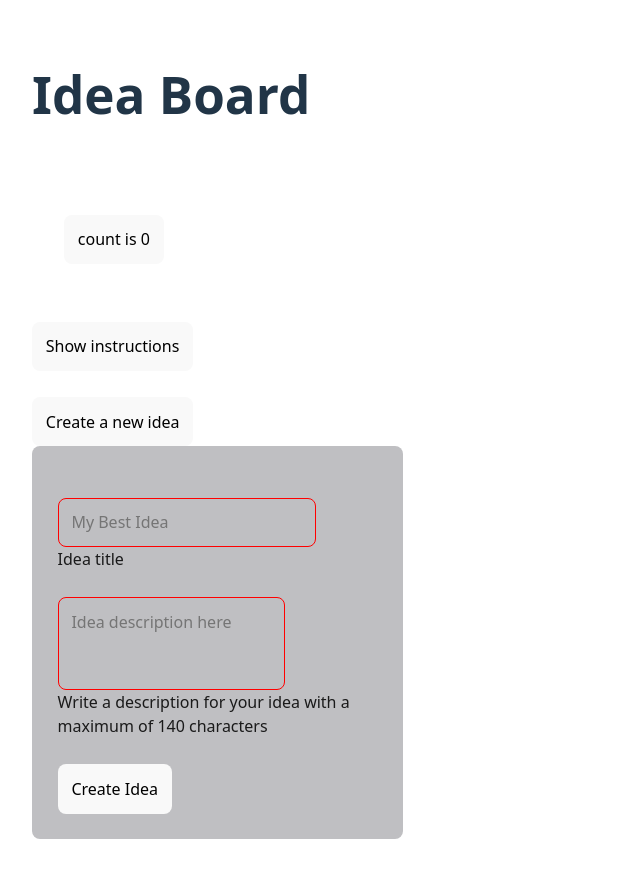
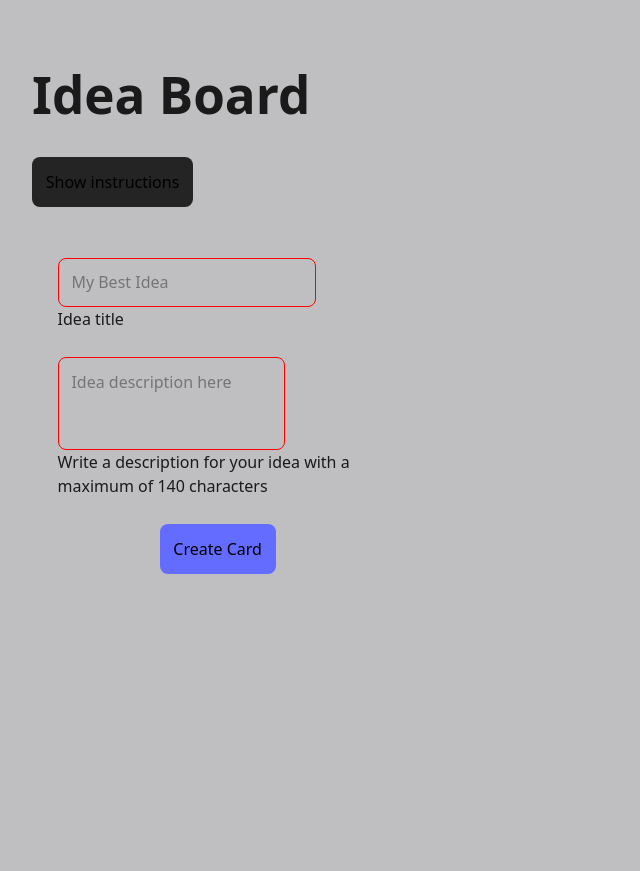
Before and after one commit to juliscapucin/idea-board, a React (Vite) app: page / in a window 1280 px wide. Shown: the whole page, without its empty margins (0-640 px from the left). After the commit the page ends 800 px from the top, so only its background shows below. Built offline with nearby package versions, Linux system fonts and the light colour scheme.

Commit message:
idea card form functionality + styles

```diff
--- a/src/App.tsx
+++ b/src/App.tsx
@@ -1,28 +1,34 @@
-import { useState } from "react"
+import { useRef, useState } from "react"
 
 import "./App.css"
 
-import { IdeaCard, Instructions } from "./components/"
+import { IdeaCard, IdeaCardForm, Instructions } from "./components/"
+
+import { IdeaCard as IdeaCardType } from "./types"
 
 function App() {
-	const [count, setCount] = useState(0)
+	const ideaCardFormRef = useRef<HTMLDivElement | null>(null)
 
-	const createIdea = () => {
-		console.log("createIdea")
-	}
+	const [ideaCardCollection, setIdeaCardCollection] = useState<IdeaCardType[]>(
+		[]
+	)
 
 	return (
-		<>
+		<main className='main'>
 			<h1>Idea Board</h1>
-			<div className='card'>
-				<button onClick={() => setCount((count) => count + 1)}>
-					count is {count}
-				</button>
+			<Instructions />
+			<div className='main__desktop'>
+				<IdeaCardForm {...{ ideaCardCollection, setIdeaCardCollection }} />
+				{ideaCardCollection.map((ideaCard) => {
+					return (
+						<IdeaCard
+							ref={ideaCardFormRef}
+							{...{ title: ideaCard.title, description: ideaCard.description }}
+						/>
+					)
+				})}
 			</div>
-			<Instructions />
-			<button onClick={() => createIdea()}>Create a new idea</button>
-			<IdeaCard />
-		</>
+		</main>
 	)
 }
 
--- a/src/components/IdeaCard.tsx
+++ b/src/components/IdeaCard.tsx
@@ -1,23 +1,21 @@
-import { useActionState, useRef } from "react"
+import { Ref } from "react"
 
-export default function IdeaCard() {
+type IdeaCardProps = {
+	ref: Ref<HTMLDivElement> | undefined
+	title: string
+	description: string
+}
+
+export default function IdeaCard({ ref, title, description }: IdeaCardProps) {
 	// const [data, action] = useActionState()
-	const formRef = useRef<null | HTMLFormElement>(null)
 
-	const createIdea = () => {
-		if (formRef.current) {
-			const inputs = formRef.current.querySelectorAll("input")
-
-			inputs.forEach((input) => {
-				input.value = ""
-			})
-		}
-	}
+	const editIdea = () => {}
 
 	return (
-		<div className='idea-card text-left'>
-			<form ref={formRef} action={createIdea}>
+		<div ref={ref} className='idea-card text-left'>
+			<form action={editIdea}>
 				<input
+					value={title}
 					type='text'
 					id='title'
 					name='title'
@@ -25,9 +23,12 @@ export default function IdeaCard() {
 					placeholder='My Best Idea'
 					required
 				/>
-				<label htmlFor='title'>Idea title</label>
+				<label className='opacity-0' htmlFor='title'>
+					Idea title
+				</label>
 
 				<textarea
+					value={description}
 					id='description'
 					name='description'
 					placeholder='Idea description here'
@@ -36,11 +37,16 @@ export default function IdeaCard() {
 					rows={3}
 					required
 				/>
-				<label htmlFor='description'>
+				<label className='opacity-0' htmlFor='description'>
 					Write a description for your idea with a maximum of 140 characters
 				</label>
 
-				<button type='submit'>Create Idea</button>
+				<div className='idea-card__buttons'>
+					<button className='button-faded'>Delete Card</button>
+					<button type='submit' className='button-main'>
+						Save
+					</button>
+				</div>
 			</form>
 		</div>
 	)
--- /dev/null
+++ b/src/components/IdeaCardForm.tsx
@@ -0,0 +1,74 @@
+import { useEffect, useRef, useState } from "react"
+
+import { IdeaCard } from "../types"
+
+type IdeaCardFormProps = {
+	ideaCardCollection: IdeaCard[]
+	setIdeaCardCollection: (newCollection: IdeaCard[]) => void
+}
+
+export default function IdeaCardForm({
+	ideaCardCollection,
+	setIdeaCardCollection,
+}: IdeaCardFormProps) {
+	// const [data, action] = useActionState()
+	const formRef = useRef<null | HTMLFormElement>(null)
+	const titleRef = useRef<HTMLInputElement | null>(null)
+	const descriptionRef = useRef<HTMLTextAreaElement | null>(null)
+
+	const [title, setTitle] = useState("")
+	const [description, setDescription] = useState("")
+
+	const createIdea = () => {
+		if (formRef.current) {
+			setIdeaCardCollection([...ideaCardCollection, { title, description }])
+
+			setTitle("")
+			setDescription("")
+		}
+	}
+
+	// useEffect(() => {
+	// 	console.log("card created")
+	// 	console.log(ideaCardCollection)
+	// }, [ideaCardCollection])
+
+	return (
+		<div className='idea-card-form text-left'>
+			<form ref={formRef} action={createIdea}>
+				<input
+					onChange={(e) => setTitle(e.target.value)}
+					ref={titleRef}
+					type='text'
+					id='title'
+					name='title'
+					minLength={2}
+					placeholder='My Best Idea'
+					required
+				/>
+				<label htmlFor='title'>Idea title</label>
+
+				<textarea
+					onChange={(e) => setDescription(e.target.value)}
+					ref={descriptionRef}
+					id='description'
+					name='description'
+					placeholder='Idea description here'
+					minLength={2}
+					maxLength={140}
+					rows={3}
+					required
+				/>
+				<label htmlFor='description'>
+					Write a description for your idea with a maximum of 140 characters
+				</label>
+
+				<div className='idea-card-form__button'>
+					<button className='button-main' type='submit'>
+						Create Card
+					</button>
+				</div>
+			</form>
+		</div>
+	)
+}
--- a/src/components/index.ts
+++ b/src/components/index.ts
@@ -1,4 +1,5 @@
 import IdeaCard from "./IdeaCard"
+import IdeaCardForm from "./IdeaCardForm"
 import Instructions from "./Instructions"
 
-export { IdeaCard, Instructions }
+export { IdeaCard, IdeaCardForm, Instructions }
--- a/src/index.css
+++ b/src/index.css
@@ -1,119 +1 @@
 @import "styles/index.css";
-
-:root {
-	font-family: system-ui, Avenir, Helvetica, Arial, sans-serif;
-	line-height: 1.5;
-	font-weight: 400;
-	text-align: left;
-
-	font-synthesis: none;
-	text-rendering: optimizeLegibility;
-	-webkit-font-smoothing: antialiased;
-	-moz-osx-font-smoothing: grayscale;
-
-	--color-primary: #37373a;
-	--color-secondary: #bfbfc2;
-	--color-background: #242424;
-	--color-text-light: #ffffff;
-	--color-text-dark: #1a1a1a;
-	--color-link: #646cff;
-	--color-link-hover: #535bf2;
-
-	--space-xs: 0.8rem;
-	--space-sm: 1.6rem;
-	--space-md: 2.4rem;
-	--space-lg: 3.2rem;
-	--space-xl: 4.8rem;
-
-	--round-corner-md: 8px;
-
-	color-scheme: light dark;
-	color: rgba(255, 255, 255, 0.87);
-	background-color: #242424;
-}
-
-a {
-	font-weight: 500;
-	color: var(--color-link);
-	text-decoration: inherit;
-}
-a:hover {
-	color: var(--color-link-hover);
-}
-
-body {
-	margin: 0;
-	min-width: 320px;
-	min-height: 100svh;
-}
-
-h1 {
-	font-size: 3.2em;
-	line-height: 1.1;
-	text-align: left;
-}
-
-button {
-	display: block;
-	margin-top: var(--space-sm);
-	border-radius: 8px;
-	border: 1px solid transparent;
-	padding: var(--space-xs);
-	font-size: 1em;
-	font-weight: 500;
-	font-family: inherit;
-	background-color: #1a1a1a;
-	cursor: pointer;
-	transition: border-color 0.25s;
-}
-button:hover {
-	border-color: #646cff;
-}
-button:focus,
-button:focus-visible {
-	outline: 4px auto -webkit-focus-ring-color;
-}
-
-@media (prefers-color-scheme: light) {
-	:root {
-		color: #213547;
-		background-color: #ffffff;
-	}
-	a:hover {
-		color: #747bff;
-	}
-	button {
-		background-color: #f9f9f9;
-	}
-}
-
-input,
-textarea {
-	display: block;
-	border-radius: var(--round-corner-md);
-	border: 1px solid var(--color-secondary);
-	padding: var(--space-xs);
-	font-size: 1rem;
-	font-weight: 500;
-	font-family: inherit;
-	background-color: transparent;
-}
-
-input,
-textarea {
-	margin-top: var(--space-sm);
-}
-
-input:invalid,
-textarea:invalid {
-	border: 1px solid red;
-}
-
-input:valid,
-textarea:valid {
-	border: 1px solid lime;
-}
-
-textarea {
-	resize: none;
-}
--- /dev/null
+++ b/src/styles/idea-card-form.css
@@ -0,0 +1,14 @@
+.idea-card-form {
+	width: 20rem;
+	background-color: var(--color-secondary);
+	color: var(--color-text-dark);
+	padding: var(--space-sm);
+	border-radius: var(--round-corner-md);
+}
+
+.idea-card-form__button {
+	width: full;
+	display: flex;
+	justify-content: center;
+	gap: var(--space-sm);
+}
--- a/src/styles/idea-card.css
+++ b/src/styles/idea-card.css
@@ -1,4 +1,5 @@
-.idea-card {
+.idea-card,
+.idea-card-form {
 	width: 20rem;
 	background-color: var(--color-secondary);
 	color: var(--color-text-dark);
@@ -6,7 +7,24 @@
 	border-radius: var(--round-corner-md);
 }
 
+.idea-card input {
+	font-size: var(--text-md);
+}
+
 .idea-card input,
 .idea-card textarea {
 	color: var(--color-text-dark);
+	border: 1px solid var(--color-transparent);
 }
+
+.idea-card input:valid,
+.idea-card textarea:valid {
+	border: 1px solid var(--color-transparent);
+}
+
+.idea-card__buttons {
+	width: full;
+	display: flex;
+	justify-content: center;
+	gap: var(--space-sm);
+}
--- a/src/styles/index.css
+++ b/src/styles/index.css
@@ -1,3 +1,5 @@
 @import "idea-card.css";
+@import "idea-card-form.css";
 @import "instructions.css";
+@import "main.css";
 @import "utilities.css";
--- /dev/null
+++ b/src/styles/main.css
@@ -0,0 +1,141 @@
+:root {
+	font-family: system-ui, Avenir, Helvetica, Arial, sans-serif;
+	line-height: 1.5;
+	font-weight: 400;
+	text-align: left;
+
+	font-synthesis: none;
+	text-rendering: optimizeLegibility;
+	-webkit-font-smoothing: antialiased;
+	-moz-osx-font-smoothing: grayscale;
+
+	--color-primary: #242424;
+	--color-secondary: #bfbfc2;
+	--color-tertiary: #646cff;
+	--color-faded: #74747a;
+	--color-text-light: #ffffff;
+	--color-text-dark: #1a1a1a;
+	--color-link: #646cff;
+	--color-link-hover: #535bf2;
+	--color-transparent: rgba(255, 255, 255, 0);
+
+	--space-xs: 0.8rem;
+	--space-sm: 1.6rem;
+	--space-md: 2.4rem;
+	--space-lg: 3.2rem;
+	--space-xl: 4.8rem;
+
+	--round-corner-md: 8px;
+
+	--text-xs: 0.6rem;
+	--text-sm: 1rem;
+	--text-md: 1.6rem;
+	--text-lg: 2.4rem;
+	--text-xl: 3.2rem;
+
+	color-scheme: light dark;
+	color: var(--color-text-light);
+	background-color: var(--color-primary);
+}
+
+a {
+	font-weight: 500;
+	color: var(--color-link);
+	text-decoration: inherit;
+}
+
+a:hover {
+	color: var(--color-link-hover);
+}
+
+body {
+	margin: 0;
+	min-width: 320px;
+	min-height: 100svh;
+}
+
+h1 {
+	font-size: 3.2em;
+	line-height: 1.1;
+	text-align: left;
+}
+
+button {
+	display: block;
+	margin-top: var(--space-sm);
+	border-radius: 8px;
+	border: 1px solid transparent;
+	padding: var(--space-xs);
+	font-size: 1em;
+	font-weight: 500;
+	font-family: inherit;
+	background-color: var(--color-primary);
+	cursor: pointer;
+	transition: border-color 0.25s;
+}
+
+button:hover {
+	border-color: #646cff;
+}
+
+button:focus,
+button:focus-visible {
+	outline: 4px auto -webkit-focus-ring-color;
+}
+
+.button-main {
+	background-color: var(--color-tertiary);
+}
+
+.button-faded {
+	background-color: var(--color-faded);
+}
+
+@media (prefers-color-scheme: light) {
+	:root {
+		color: var(--color-text-dark);
+		background-color: var(--color-secondary);
+	}
+	a:hover {
+		color: var(--color-link-hover);
+	}
+}
+
+input,
+textarea {
+	display: block;
+	border-radius: var(--round-corner-md);
+	border: 1px solid var(--color-secondary);
+	padding: var(--space-xs);
+	font-size: 1rem;
+	font-weight: 500;
+	font-family: inherit;
+	background-color: transparent;
+}
+
+input,
+textarea {
+	margin-top: var(--space-sm);
+}
+
+input:invalid,
+textarea:invalid {
+	border: 1px solid red;
+}
+
+input:valid,
+textarea:valid {
+	border: 1px solid lime;
+}
+
+textarea {
+	resize: none;
+}
+
+.main {
+}
+
+.main__desktop {
+	display: flex;
+	gap: var(--space-md);
+}
--- a/src/styles/utilities.css
+++ b/src/styles/utilities.css
@@ -1,3 +1,15 @@
+.hidden {
+	display: none;
+}
+
+.opacity-0 {
+	opacity: 0;
+}
+
+.opacity-1 {
+	opacity: 1;
+}
+
 .text-left {
 	text-align: left;
 }
--- /dev/null
+++ b/src/types/index.ts
@@ -0,0 +1,6 @@
+type IdeaCard = {
+	title: string
+	description: string
+}
+
+export type { IdeaCard }
```
